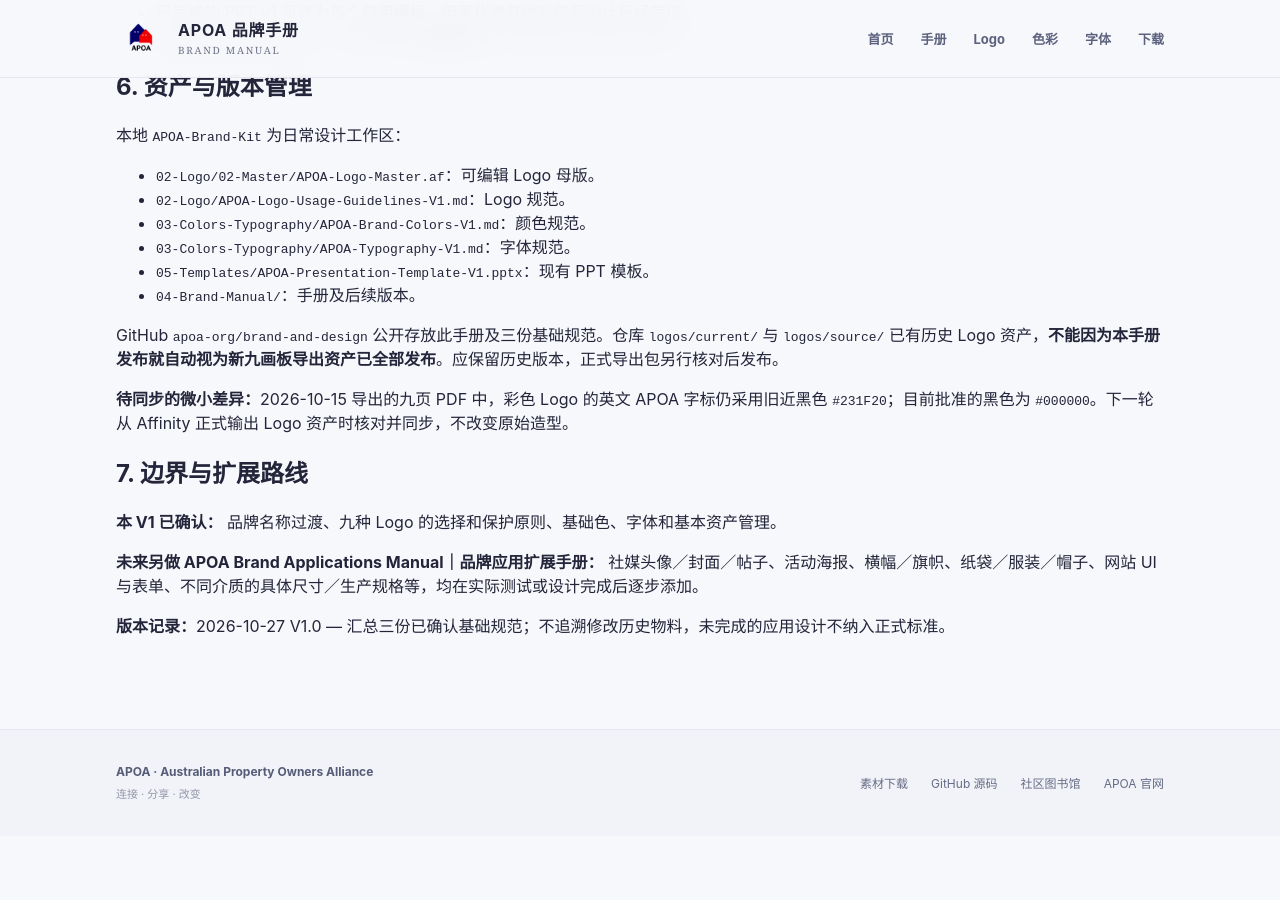
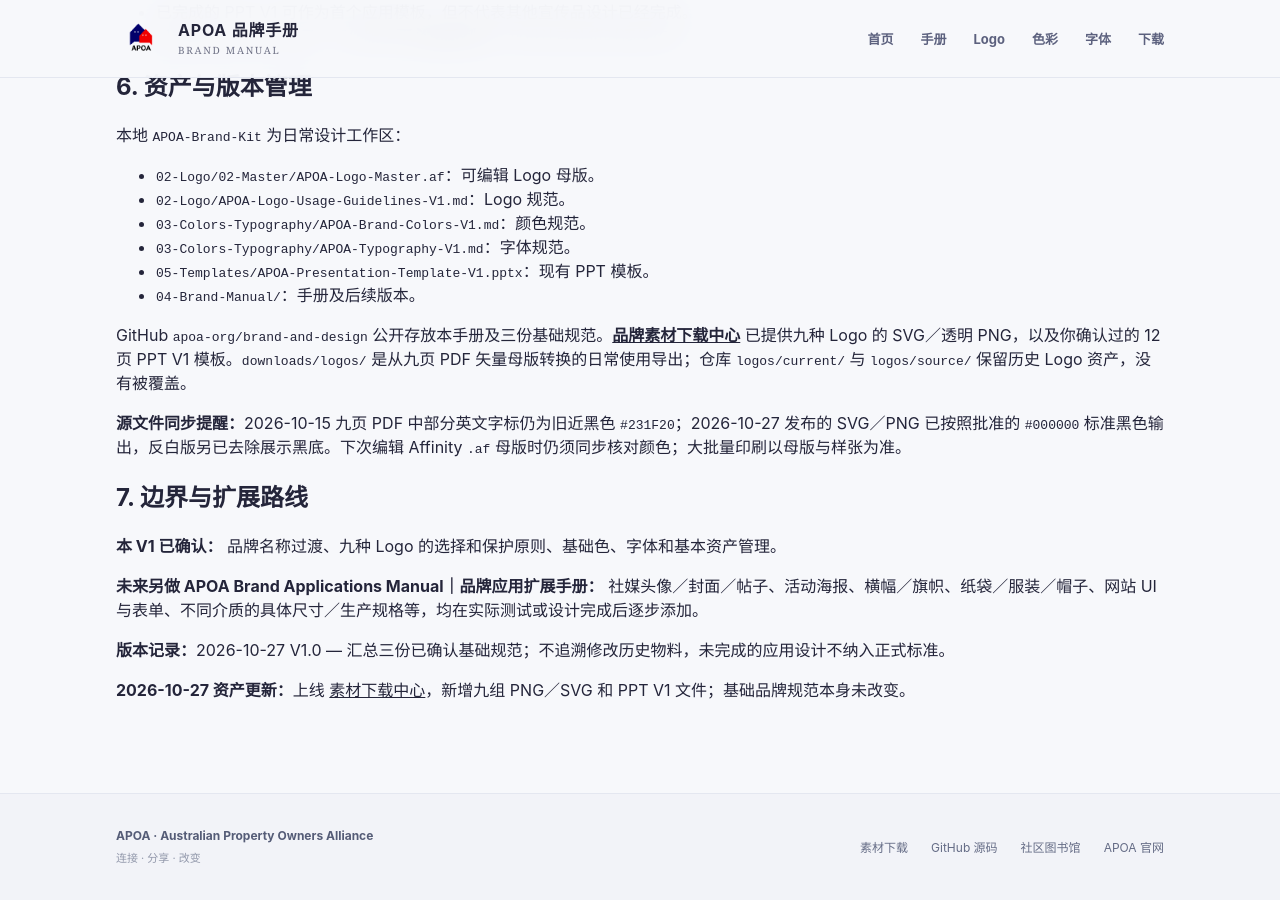
Before and after one commit to apoa-org/brand-and-design, a Jekyll site: the page built from brand-guidelines/APOA-Brand-Manual-V1.md, in a window 1280 px wide and 900 px high, scrolled down 2090 px. Built offline with Jekyll 4.4.1, drawn with Linux system fonts in a browser that asks for light colours; our own code applies the rules of GitHub Pages for plain Markdown files; before the commit the page ends 2926 px from its top, so only the background shows below that.

Commit message:
docs(brand): record V1 download assets release in brand-guidelines/APOA-Brand-Manual-V1.md

```diff
--- a/brand-guidelines/APOA-Brand-Manual-V1.md
+++ b/brand-guidelines/APOA-Brand-Manual-V1.md
@@ -82,9 +82,9 @@
 - `05-Templates/APOA-Presentation-Template-V1.pptx`：现有 PPT 模板。
 - `04-Brand-Manual/`：手册及后续版本。
 
-GitHub `apoa-org/brand-and-design` 公开存放此手册及三份基础规范。仓库 `logos/current/` 与 `logos/source/` 已有历史 Logo 资产，**不能因为本手册发布就自动视为新九画板导出资产已全部发布**。应保留历史版本，正式导出包另行核对后发布。
+GitHub `apoa-org/brand-and-design` 公开存放本手册及三份基础规范。**[品牌素材下载中心](https://apoa-org.github.io/brand-and-design/downloads/)** 已提供九种 Logo 的 SVG／透明 PNG，以及你确认过的 12 页 PPT V1 模板。`downloads/logos/` 是从九页 PDF 矢量母版转换的日常使用导出；仓库 `logos/current/` 与 `logos/source/` 保留历史 Logo 资产，没有被覆盖。
 
-**待同步的微小差异：**2026-10-15 导出的九页 PDF 中，彩色 Logo 的英文 APOA 字标仍采用旧近黑色 `#231F20`；目前批准的黑色为 `#000000`。下一轮从 Affinity 正式输出 Logo 资产时核对并同步，不改变原始造型。
+**源文件同步提醒：**2026-10-15 九页 PDF 中部分英文字标仍为旧近黑色 `#231F20`；2026-10-27 发布的 SVG／PNG 已按照批准的 `#000000` 标准黑色输出，反白版另已去除展示黑底。下次编辑 Affinity `.af` 母版时仍须同步核对颜色；大批量印刷以母版与样张为准。
 
 ## 7. 边界与扩展路线
 
@@ -93,3 +93,5 @@
 **未来另做 APOA Brand Applications Manual｜品牌应用扩展手册：** 社媒头像／封面／帖子、活动海报、横幅／旗帜、纸袋／服装／帽子、网站 UI 与表单、不同介质的具体尺寸／生产规格等，均在实际测试或设计完成后逐步添加。
 
 **版本记录：**2026-10-27 V1.0 — 汇总三份已确认基础规范；不追溯修改历史物料，未完成的应用设计不纳入正式标准。
+
+**2026-10-27 资产更新：**上线 [素材下载中心](https://apoa-org.github.io/brand-and-design/downloads/)，新增九组 PNG／SVG 和 PPT V1 文件；基础品牌规范本身未改变。
```
